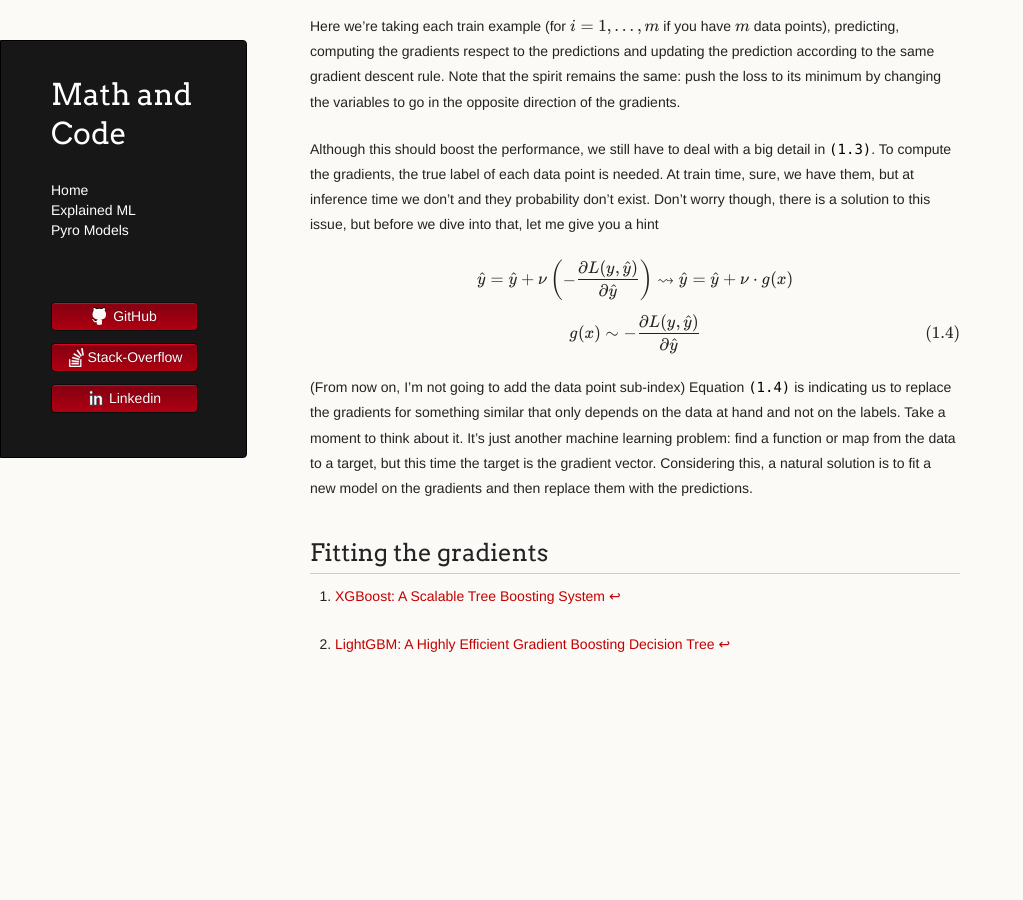
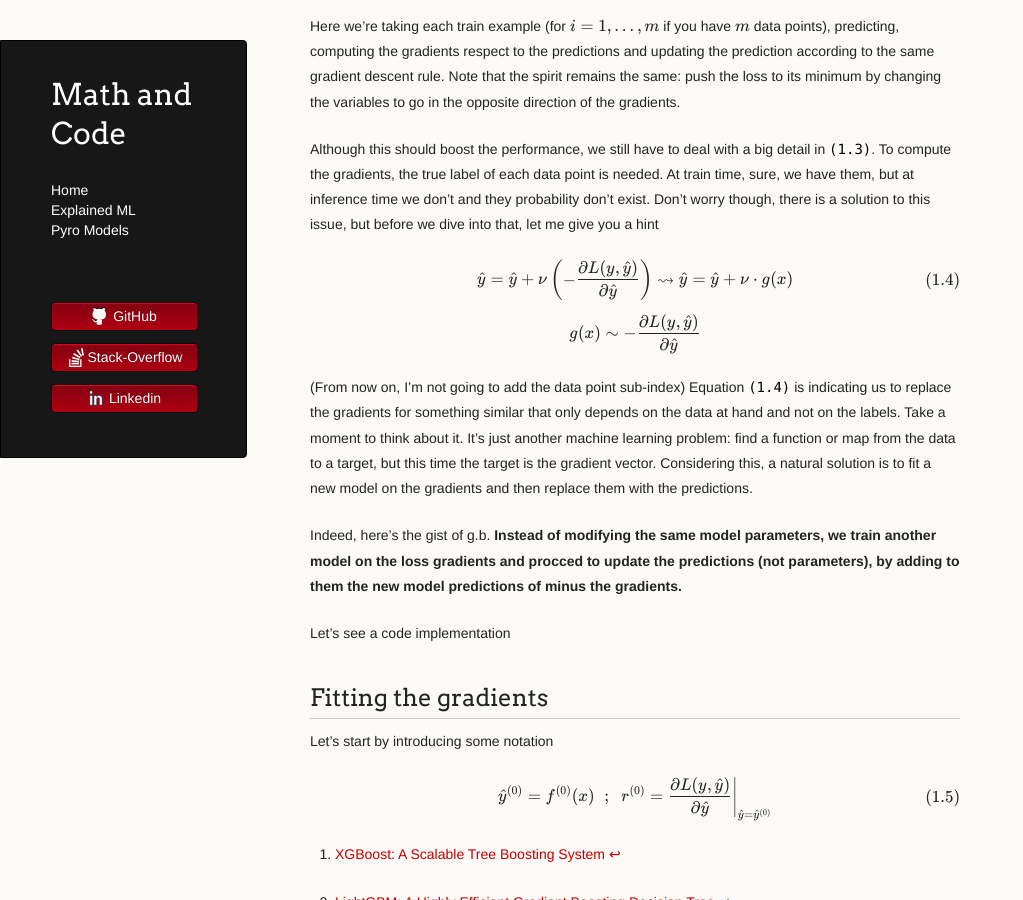
Before and after one commit to LemonPy29/LemonPy29.github.io, a Jekyll site: the page built from explained-ml/gradient-boosting.md, in a window 1280 px wide and 900 px high, scrolled down 2745 px. Shown: the whole window, without its empty margins (0-1023 px from the left). Built offline with Jekyll 4.4.1, drawn with Linux system fonts in a browser that asks for light colours; nearby versions of some CDN libraries; the repository's description, which GitHub fills in, is left out; before the commit the page ends 3524 px from its top, so only the background shows below that.

Commit message:
Update gradient-boosting.md

```diff
--- a/explained-ml/gradient-boosting.md
+++ b/explained-ml/gradient-boosting.md
@@ -100,18 +100,25 @@ Here we're taking each train example (for \\(i=1,\ldots,m\\) if you have \\(m\\)
 Although this should boost the performance, we still have to deal with a big detail in `(1.3)`. To compute the gradients, the true label of each data point is needed. At train time, sure, we have them, but at inference time we don't and they probability don't exist. Don't worry though, there is a solution to this issue, but before we dive into that, let me give you a hint
 
 \\[
-\hat{y} = \hat{y} + \nu \left(-\dfrac{\partial L(y,\hat{y})}{\partial\hat{y}}\right) \rightsquigarrow \hat{y} = \hat{y} + \nu\cdot g(x)
+\hat{y} = \hat{y} + \nu \left(-\dfrac{\partial L(y,\hat{y})}{\partial\hat{y}}\right) \rightsquigarrow \hat{y} = \hat{y} + \nu\cdot g(x) \tag{1.4}
 \\]
 \\[
-g(x) \sim -\dfrac{\partial L(y,\hat{y})}{\partial\hat{y}} \tag{1.4}
+g(x) \sim -\dfrac{\partial L(y,\hat{y})}{\partial\hat{y}}
 \\]
 
 (From now on, I'm not going to add the data point sub-index) Equation `(1.4)` is indicating us to replace the gradients for something similar that only depends on the data at hand and not on the labels. Take a moment to think about it. It's just another machine learning problem: find a function or map from the data to a target, but this time the target is the gradient vector. Considering this, a natural solution is to fit a new model on the gradients and then replace them with the predictions.
 
+Indeed, here's the gist of g.b. **Instead of modifying the same model parameters, we train another model on the loss gradients and procced to update the predictions (not parameters),  by adding to them the new model predictions of minus the gradients.**
+
+Let's see a code implementation
+
 ## Fitting the gradients
 
+Let's start by introducing some notation
 
-
+\\[
+\hat{y}^{(0)} = f^{(0)}(x) \hspace{.2cm};\hspace{.2cm} r^{(0)} = \dfrac{\partial L(y,\hat{y})}{\partial\hat{y}} \bigg\rvert _{\hat{y}=\hat{y}^{(0)}}  \tag{1.5}
+\\]
 
 
 
```
